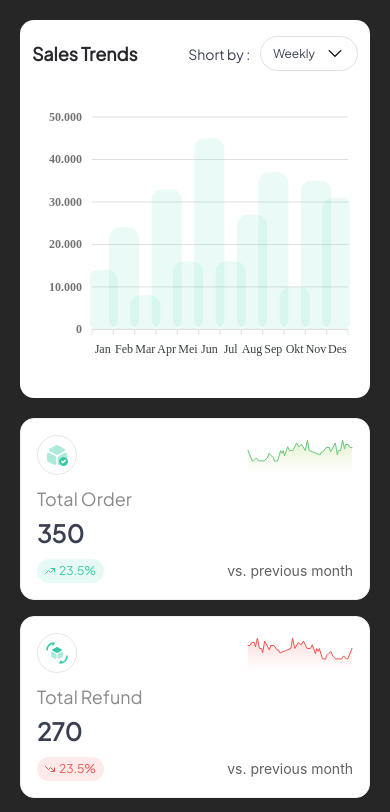
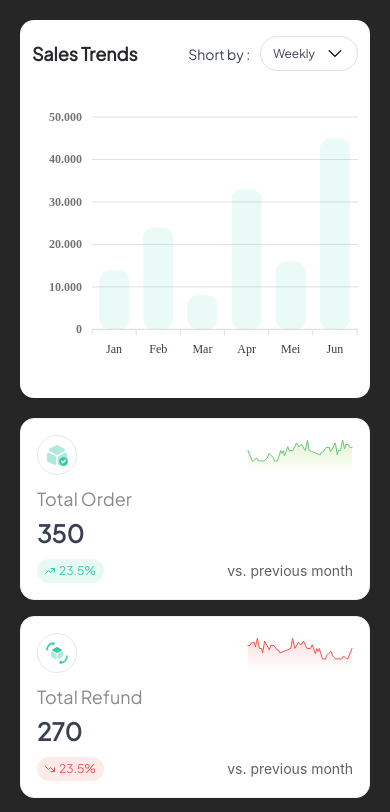
Before and after one commit to icyybee/Geegpay, a Next.js app: page /dashboard in a window 390 px wide. Shown: the top 812 px of the page. Built offline with nearby package versions, Linux system fonts and the light colour scheme.

Commit message:
responsiveness menubar

```diff
--- a/src/components/lastorders/LastOrders.tsx
+++ b/src/components/lastorders/LastOrders.tsx
@@ -18,7 +18,7 @@ export default function LastOrders() {
           <p onClick={() => setCurrentDisplay(10)} className='tab:text-[18px] font-medium text-primary cursor-pointer'>See All</p>
         )}
       </div>
-      <div className='w-full overflow-scroll'>
+      <div className='w-full tab:overflow-hidden overflow-scroll'>
         <OrderTable currentDisplay={currentDisplay} />
       </div>
     </div>
--- a/src/components/salestrend/SalesTrend.tsx
+++ b/src/components/salestrend/SalesTrend.tsx
@@ -107,7 +107,8 @@ const SalesTrend: React.FC = (props:any) => {
                     <SelectTime />
                 </div>
             </div>
-            <div>
+            <div className='w-full tab:overflow-hidden overflow-scroll'>
+                <div className='tab:w-full w-[600px]'>
                     {Chart &&
                         <Chart
                             options={options}
@@ -118,6 +119,7 @@ const SalesTrend: React.FC = (props:any) => {
                     }
                 </div>
             </div>
+        </div>
     )
 }
 
```
Lines whose indentation alone changed are shown as unchanged.
